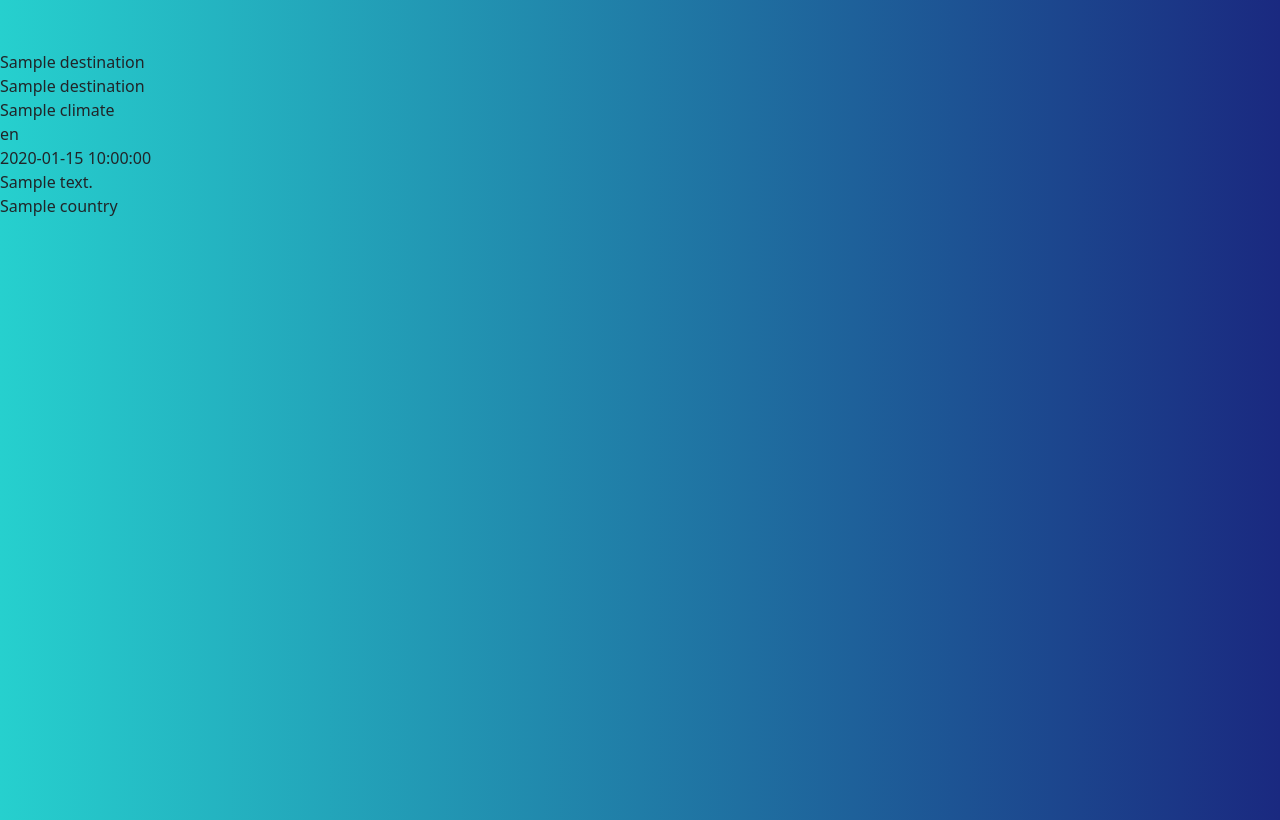
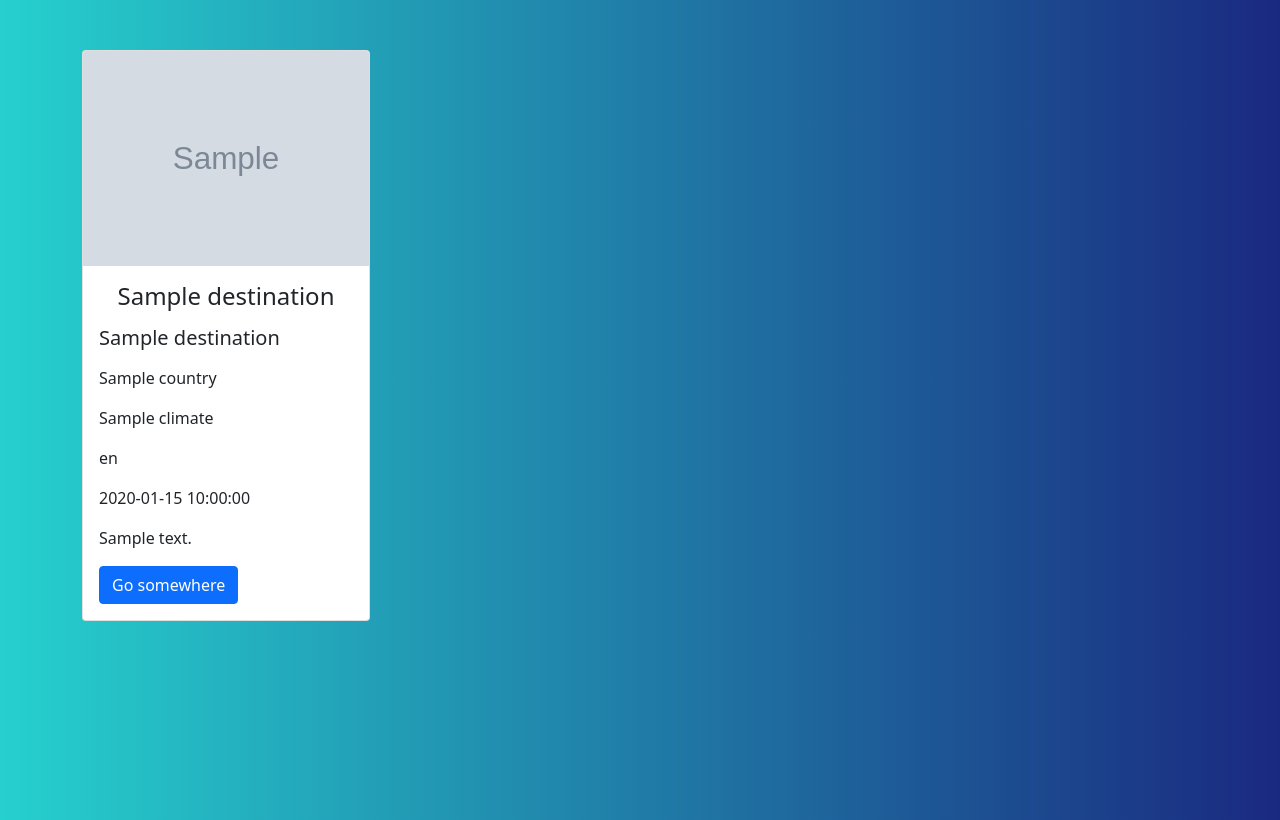
Before and after one commit to jas-sin82/next-destination-club-milestone-3, a Flask app: page /get_destinations in a window 1280 px wide. Shown: the part 130-950 px from the top of the page. Run offline with Flask 2, Linux system fonts and the light colour scheme; the visitor is signed in with stand-in values (Sample User, id 1); grey boxes marked "Sample" are stand-in pictures; a database or web service that is not in the repository returns one stand-in record (values such as "Sample title"); some libraries are stand-ins or nearby versions.

Commit message:
Add card of image

```diff
--- a/templates/destinations.html
+++ b/templates/destinations.html
@@ -1,16 +1,28 @@
 {% extends "base.html" %}
 {% block content %}
 
-
-
-    {% for destination in destinations %}
-        {{destination.destination_name}}<br>
-        {{destination.category_name}}<br>
-        {{destination.climate}}<br>
-        {{destination.language}}<br>
-        {{destination.best_time_to_travel}}<br>
-        {{destination.destination_description}}<br>
-        {{destination.country}}
-    {% endfor %}
+    <div class="container">
+        {% if destinations|length > 0 %}
+        <div class="row">
+            {% for destination in destinations %}
+            <div class="col-lg-4 col-md-6">
+                <div class="card" style="width: 18rem;">
+                    <img src="{{ destination.destination_image }}" class="card-img-top" alt="...">
+                    <div class="card-body">
+                        <h4 class="card-title mb-3 text-center">{{ destination.destination_name }}</h4>
+                        <h5 class="card-text mb-3">{{ destination.category_name }}</h5>
+                        <p class="card-text mb-3">{{ destination.country }}</p>
+                        <p class="card-text mb-3">{{ destination.climate }}</p>
+                        <p class="card-text mb-3">{{ destination.language}}</p>
+                        <p class="card-text mb-3">{{destination.best_time_to_travel }}</p>
+                        <p class="card-text mb-3">{{ destination.destination_description }}</p>
+                        <a href="#" class="btn btn-primary">Go somewhere</a>
+                    </div>
+                </div>
+            </div>
+            {% endfor %}
+        </div>
+        {% endif %}
+    </div>
 
 {% endblock %}
```
